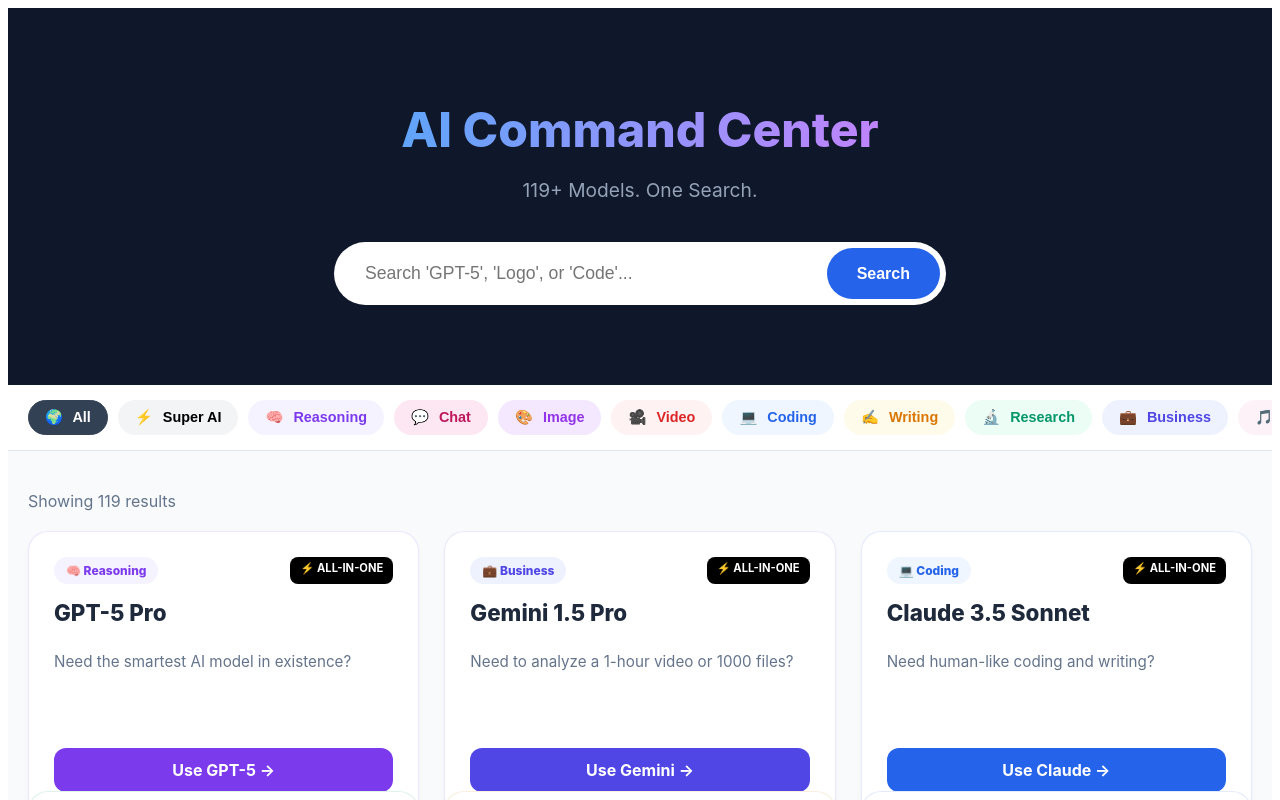
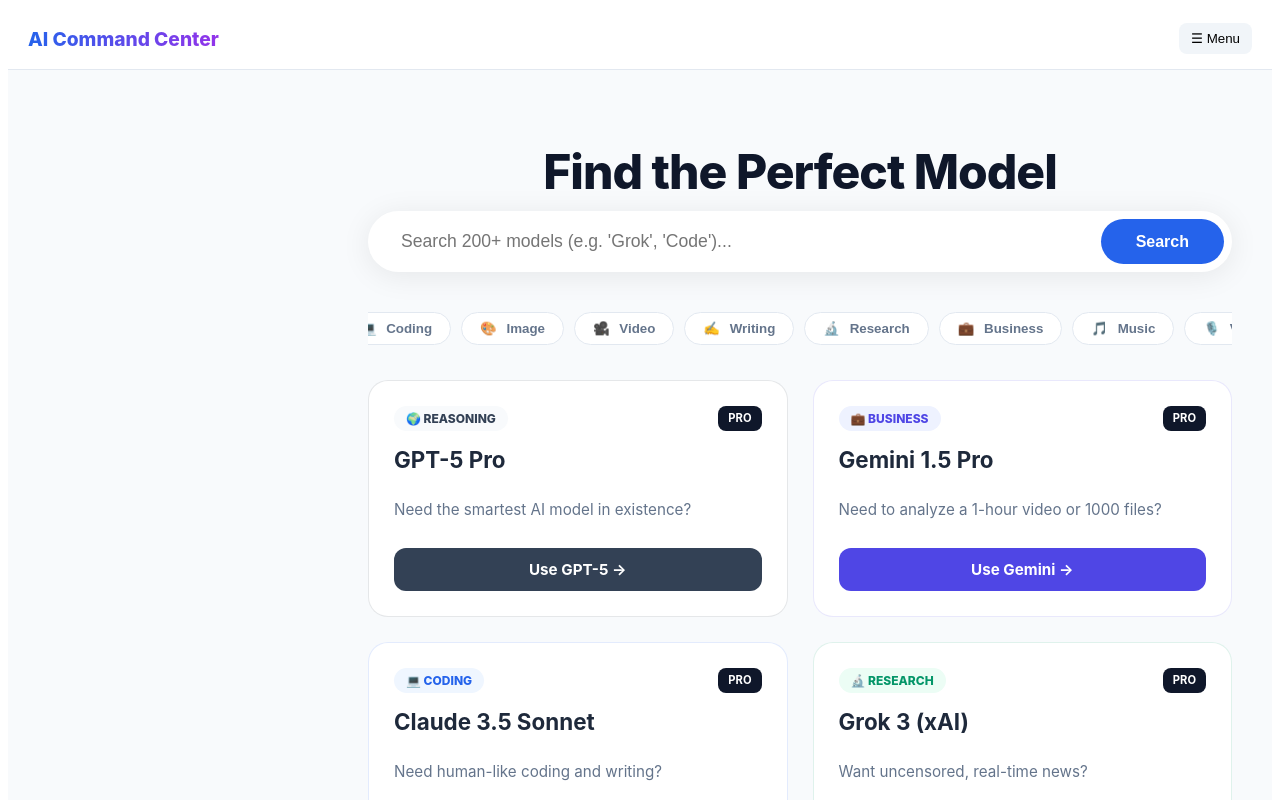
Before and after one commit to pabalevivek/excel-simple, a Next.js app: page / in a window 1280 px wide. Shown: the top 800 px of the page. Built offline with nearby package versions, Linux system fonts and the light colour scheme.

Commit message:
Refactor data loading and enhance UI components
Updated data loading to include sidebar data and adjusted state management. Enhanced the UI with new configurations and improved filtering logic.

```diff
--- a/pages/index.js
+++ b/pages/index.js
@@ -3,186 +3,240 @@
 import Link from 'next/link';
 import { useState, useEffect } from 'react';
 
+// --- DATA LOADING ---
 export async function getStaticProps() {
-  const filePath = path.join(process.cwd(), 'data', 'prompts.json');
-  const fileData = fs.readFileSync(filePath);
-  const tools = JSON.parse(fileData);
-  return { props: { tools } };
+  // Load Main AI Tools (Right Side)
+  const toolsPath = path.join(process.cwd(), 'data', 'prompts.json');
+  const toolsData = fs.readFileSync(toolsPath);
+  const tools = JSON.parse(toolsData);
+
+  // Load Sidebar Data (Left Side)
+  let sidebarData = [];
+  try {
+    const sidebarPath = path.join(process.cwd(), 'data', 'sidebar.json');
+    const sidebarFile = fs.readFileSync(sidebarPath);
+    sidebarData = JSON.parse(sidebarFile);
+  } catch (e) {
+    console.log("Sidebar data missing.");
   }
 
-export default function Home({ tools }) {
-  const [inputValue, setInputValue] = useState('');
-  const [query, setQuery] = useState('');
+  return { props: { tools, sidebarData } };
+}
+
+export default function Home({ tools, sidebarData }) {
+  // --- STATE ---
+  const [mainQuery, setMainQuery] = useState('');
   const [activeCategory, setActiveCategory] = useState('All');
-  const [isFallback, setIsFallback] = useState(false);
+  const [isSidebarOpen, setIsSidebarOpen] = useState(false); // Mobile Menu Toggle
 
-  // --- 1. CONFIGURATION (Added "Super AI" Tab) ---
+  // --- PROMPT OPTIMIZER STATE (Based on PDF Guide) ---
+  const [optInput, setOptInput] = useState('');
+  const [optEffort, setOptEffort] = useState('Medium');
+  const [optOutput, setOptOutput] = useState('');
+  const [isOptimizing, setIsOptimizing] = useState(false);
+
+  // --- CONFIGURATION ---
   const categoryConfig = {
-    'All':        { solid: '#334155', soft: '#f8fafc', icon: '🌍' },
-    'Super AI':   { solid: '#000000', soft: '#f3f4f6', icon: '⚡' }, // NEW TAB
-    'Reasoning':  { solid: '#7c3aed', soft: '#f5f3ff', icon: '🧠' },
-    'Chat':       { solid: '#be185d', soft: '#fce7f3', icon: '💬' },
-    'Image':      { solid: '#9333ea', soft: '#f3e8ff', icon: '🎨' },
-    'Video':      { solid: '#dc2626', soft: '#fef2f2', icon: '🎥' },
-    'Coding':     { solid: '#2563eb', soft: '#eff6ff', icon: '💻' },
-    'Writing':    { solid: '#d97706', soft: '#fffbeb', icon: '✍️' },
-    'Research':   { solid: '#059669', soft: '#ecfdf5', icon: '🔬' },
-    'Business':   { solid: '#4f46e5', soft: '#eef2ff', icon: '💼' },
-    'Music':      { solid: '#db2777', soft: '#fdf2f8', icon: '🎵' },
-    'Voice':      { solid: '#ea580c', soft: '#fff7ed', icon: '🎙️' },
-    '3D':         { solid: '#0891b2', soft: '#ecfeff', icon: '🧊' }
+    'All': { solid: '#334155', soft: '#f8fafc', icon: '🌍' },
+    'Super AI': { solid: '#000000', soft: '#f3f4f6', icon: '⚡' },
+    'Coding': { solid: '#2563eb', soft: '#eff6ff', icon: '💻' },
+    'Image': { solid: '#9333ea', soft: '#f3e8ff', icon: '🎨' },
+    'Video': { solid: '#dc2626', soft: '#fef2f2', icon: '🎥' },
+    'Writing': { solid: '#d97706', soft: '#fffbeb', icon: '✍️' },
+    'Research': { solid: '#059669', soft: '#ecfdf5', icon: '🔬' },
+    'Business': { solid: '#4f46e5', soft: '#eef2ff', icon: '💼' },
+    'Music': { solid: '#db2777', soft: '#fdf2f8', icon: '🎵' },
+    'Voice': { solid: '#ea580c', soft: '#fff7ed', icon: '🎙️' },
+    'Chat': { solid: '#be185d', soft: '#fce7f3', icon: '💬' },
+    '3D': { solid: '#0891b2', soft: '#ecfeff', icon: '🧊' }
   };
 
+  const categories = Object.keys(categoryConfig).map(key => ({ id: key, ...categoryConfig[key] }));
   const getConfig = (cat) => categoryConfig[cat] || categoryConfig['All'];
 
-  // Create the list of tabs
-  const categories = Object.keys(categoryConfig).map(key => ({ id: key, ...categoryConfig[key] }));
+  // --- GPT-5 OPTIMIZER LOGIC (Metaprompting) ---
+  const handleOptimize = () => {
+    if (!optInput) return;
+    setIsOptimizing(true);
 
-  // --- 2. SEARCH LOGIC ---
-  const handleSearch = () => {
-    setQuery(inputValue.toLowerCase().trim());
-    setActiveCategory('All');
+    // Simulating the "Metaprompting" strategy from the PDF (Page 9)
+    setTimeout(() => {
+      let refinedPrompt = `You are an expert AI assistant. `;
+
+      // Structure the task
+      refinedPrompt += `Your task is to: ${optInput}.\n\n`;
+
+      // Apply Reasoning Effort (Page 10 of PDF)
+      if (optEffort === 'High') {
+        refinedPrompt += `[System: reasoning_effort = xhigh]\n`;
+        refinedPrompt += `Plan your response step-by-step. Analyze edge cases before answering.\n`;
+      } else if (optEffort === 'Low') {
+        refinedPrompt += `[System: reasoning_effort = low]\n`;
+        refinedPrompt += `Provide a direct, concise answer without filler.\n`;
+      } else {
+        refinedPrompt += `[System: reasoning_effort = medium]\n`;
+      }
+
+      refinedPrompt += `\nOutput Format:\n1. Brief Summary\n2. Detailed Execution\n3. Code/Examples`;
+
+      setOptOutput(refinedPrompt);
+      setIsOptimizing(false);
+    }, 800);
   };
 
-  const handleKeyDown = (e) => {
-    if (e.key === 'Enter') handleSearch();
+  const copyToClipboard = (text) => {
+    navigator.clipboard.writeText(text);
+    alert("Copied to clipboard!");
   };
 
-  // --- 3. FILTERING LOGIC (Fixed for Tabs) ---
-  let displayTools = tools.filter(tool => {
-    // A. Tab Filter
-    if (activeCategory === 'Super AI') {
-      if (!tool.is_multimodal) return false; // Only show PRO models
-    } else if (activeCategory !== 'All' && tool.category !== activeCategory) {
-      return false;
-    }
-
-    // B. Search Filter
-    if (query) {
-      const toolText = `${tool.title} ${tool.model_name} ${tool.problem} ${tool.category}`.toLowerCase();
-      // Simple keyword match
-      if (toolText.includes(query)) return true;
-      return false;
-    }
+  // --- FILTERING ---
+  const filteredTools = tools.filter(tool => {
+    if (activeCategory === 'Super AI' && !tool.is_multimodal) return false;
+    if (activeCategory !== 'All' && activeCategory !== 'Super AI' && tool.category !== activeCategory) return false;
+    if (mainQuery) return tool.title.toLowerCase().includes(mainQuery.toLowerCase());
     return true;
-  });
-
-  // --- 4. SORTING ---
-  // Always put PRO models at the top
-  displayTools.sort((a, b) => (b.is_multimodal === true) - (a.is_multimodal === true));
-
-  // --- 5. FALLBACK ---
-  useEffect(() => {
-    setIsFallback(query && displayTools.length === 0);
-  }, [query, displayTools.length]);
-
-  const finalTools = (isFallback && query) ? tools.slice(0, 8) : displayTools;
+  }).sort((a, b) => (b.is_multimodal === true) - (a.is_multimodal === true));
 
   return (
-    <div style={{ fontFamily: '"Inter", sans-serif', background: '#f8fafc', minHeight: '100vh', color: '#0f172a' }}>
+    <div style={{ fontFamily: '"Inter", sans-serif', background: '#f8fafc', minHeight: '100vh', display: 'flex', flexDirection: 'column' }}>
 
-      {/* HERO */}
-      <div style={{
-        background: '#0f172a',
-        padding: '60px 20px 80px',
-        textAlign: 'center',
-        color: 'white'
-      }}>
-        <h1 style={{ fontSize: '3rem', fontWeight: '800', marginBottom: '15px' }}>
-          <span style={{ background: 'linear-gradient(to right, #60a5fa, #c084fc)', WebkitBackgroundClip: 'text', WebkitTextFillColor: 'transparent' }}>AI Command Center</span>
-        </h1>
-        <p style={{ color: '#94a3b8', marginBottom: '40px', fontSize: '1.2rem' }}>
-          {tools.length}+ Models. One Search.
-        </p>
+      <style jsx global>{`
+        * { box-sizing: border-box; }
+        ::-webkit-scrollbar { width: 6px; }
+        ::-webkit-scrollbar-thumb { background: #cbd5e1; border-radius: 3px; }
+        .sidebar-desktop { width: 320px; background: white; border-right: 1px solid #e2e8f0; display: flex; flexDirection: column; height: 100vh; position: fixed; left: 0; top: 0; zIndex: 90; }
+        .tool-card:hover { transform: translateY(-3px); box-shadow: 0 10px 20px -5px rgba(0,0,0,0.1); }
+        .opt-btn:hover { filter: brightness(1.1); }
+      `}</style>
 
-        <div style={{ display: 'flex', maxWidth: '600px', margin: '0 auto', background: 'white', borderRadius: '50px', padding: '6px' }}>
-          <input
-            type="text"
-            placeholder="Search 'GPT-5', 'Logo', or 'Code'..."
-            value={inputValue}
-            onChange={(e) => setInputValue(e.target.value)}
-            onKeyDown={handleKeyDown}
+      {/* MOBILE HEADER */}
+      <div style={{ padding: '15px 20px', background: 'white', borderBottom: '1px solid #e2e8f0', display: 'flex', justifyContent: 'space-between', alignItems: 'center', position: 'sticky', top: 0, zIndex: 100, display: isSidebarOpen ? 'none' : 'flex', '@media(min-width: 768px)': { display: 'none' } }}>
+        <span style={{ fontWeight: '800', fontSize: '1.2rem', background: 'linear-gradient(to right, #2563eb, #9333ea)', WebkitBackgroundClip: 'text', WebkitTextFillColor: 'transparent' }}>AI Command Center</span>
+        <button onClick={() => setIsSidebarOpen(true)} style={{ background: '#f1f5f9', border: 'none', padding: '8px 12px', borderRadius: '8px' }}>☰ Menu</button>
+      </div>
+
+      <div style={{ display: 'flex' }}>
+
+        {/* --- LEFT SIDEBAR --- */}
+        <aside className="sidebar-desktop" style={{ display: isSidebarOpen ? 'flex' : 'none', '@media(min-width: 768px)': { display: 'flex' } }}>
+
+          {/* 1. OPTIMIZER WIDGET (Top of Sidebar) */}
+          <div style={{ padding: '20px', background: 'linear-gradient(135deg, #0f172a, #1e293b)', color: 'white' }}>
+            <h3 style={{ margin: '0 0 10px', fontSize: '0.9rem', display: 'flex', alignItems: 'center', gap: '6px' }}>
+              ✨ GPT-5 Optimizer
+            </h3>
+
+            {!optOutput ? (
+              <>
+                <textarea
+                  placeholder="Task (e.g. 'Write a snake game')..."
+                  value={optInput}
+                  onChange={(e) => setOptInput(e.target.value)}
+                  style={{ width: '100%', padding: '10px', borderRadius: '8px', border: 'none', fontSize: '0.85rem', marginBottom: '10px', height: '70px', fontFamily: 'inherit' }}
+                />
+
+                <div style={{ display: 'flex', gap: '5px', marginBottom: '10px' }}>
+                  {['Low', 'Medium', 'High'].map(level => (
+                    <button
+                      key={level}
+                      onClick={() => setOptEffort(level)}
                       style={{
-              flex: 1, padding: '15px 25px', borderRadius: '50px', border: 'none',
-              fontSize: '1.1rem', outline: 'none', color: '#0f172a'
-            }}
-          />
-          <button
-            onClick={handleSearch}
-            style={{
-              background: '#2563eb', color: 'white', border: 'none', padding: '12px 30px',
-              borderRadius: '40px', fontSize: '1rem', fontWeight: '700', cursor: 'pointer'
+                        flex: 1, padding: '6px', borderRadius: '4px', border: '1px solid rgba(255,255,255,0.2)',
+                        background: optEffort === level ? 'white' : 'transparent',
+                        color: optEffort === level ? 'black' : 'white', fontSize: '0.7rem', cursor: 'pointer', fontWeight: '600'
                       }}
                     >
-            Search
+                      {level}
                     </button>
+                  ))}
+                </div>
+
+                <button
+                  onClick={handleOptimize}
+                  className="opt-btn"
+                  style={{ width: '100%', padding: '10px', background: '#3b82f6', color: 'white', border: 'none', borderRadius: '6px', fontWeight: 'bold', cursor: 'pointer', fontSize: '0.9rem' }}
+                >
+                  {isOptimizing ? 'Optimizing...' : 'Generate Prompt'}
+                </button>
+              </>
+            ) : (
+              <div style={{ background: 'rgba(255,255,255,0.1)', padding: '10px', borderRadius: '8px' }}>
+                <p style={{ fontSize: '0.7rem', margin: '0 0 5px', color: '#94a3b8', textTransform: 'uppercase', fontWeight: 'bold' }}>Optimized Output:</p>
+                <div style={{ fontSize: '0.8rem', maxHeight: '120px', overflowY: 'auto', whiteSpace: 'pre-wrap', marginBottom: '10px', lineHeight: '1.4' }}>
+                  {optOutput}
+                </div>
+                <div style={{ display: 'flex', gap: '5px' }}>
+                  <button onClick={() => copyToClipboard(optOutput)} style={{ flex: 1, padding: '6px', background: '#10b981', border: 'none', borderRadius: '4px', color: 'white', cursor: 'pointer', fontWeight: 'bold' }}>Copy</button>
+                  <button onClick={() => { setOptOutput(''); setOptInput(''); }} style={{ flex: 1, padding: '6px', background: '#475569', border: 'none', borderRadius: '4px', color: 'white', cursor: 'pointer', fontWeight: 'bold' }}>New</button>
+                </div>
+              </div>
+            )}
+          </div>
+
+          {/* 2. PROMPT LIBRARY (Scrollable List) */}
+          <div style={{ flex: 1, overflowY: 'auto', padding: '10px' }}>
+            <div style={{ fontSize: '0.75rem', fontWeight: '800', color: '#94a3b8', marginBottom: '10px', paddingLeft: '10px', letterSpacing: '0.5px' }}>LIBRARY</div>
+            {sidebarData && sidebarData.map((group, idx) => (
+              <details key={idx} open style={{ marginBottom: '10px' }}>
+                <summary style={{ padding: '8px 10px', cursor: 'pointer', fontWeight: '700', fontSize: '0.85rem', color: '#334155', listStyle: 'none', display: 'flex', alignItems: 'center', justifyContent: 'space-between' }}>
+                  {group.category} <span style={{ fontSize: '0.8rem', color: '#cbd5e1' }}>▼</span>
+                </summary>
+                {group.items.map((item, i) => (
+                  <div key={i} onClick={() => item.type === 'prompt' ? copyToClipboard(item.content) : window.open(item.link)}
+                    style={{ padding: '8px 10px 8px 20px', fontSize: '0.85rem', color: '#64748b', cursor: 'pointer', borderLeft: '2px solid transparent', transition: 'all 0.1s' }}
+                    onMouseOver={(e) => { e.currentTarget.style.background = '#f1f5f9'; e.currentTarget.style.color = '#2563eb'; e.currentTarget.style.borderLeft = '2px solid #2563eb'; }}
+                    onMouseOut={(e) => { e.currentTarget.style.background = 'transparent'; e.currentTarget.style.color = '#64748b'; e.currentTarget.style.borderLeft = '2px solid transparent'; }}
+                  >
+                    {item.type === 'gpt' ? '🤖' : '📝'} {item.label}
+                  </div>
+                ))}
+              </details>
+            ))}
+          </div>
+        </aside>
+
+        {/* --- MAIN CONTENT (RIGHT) --- */}
+        <main style={{ flex: 1, marginLeft: '320px', padding: '40px', height: '100vh', overflowY: 'auto', width: 'calc(100% - 320px)' }}>
+
+          {/* SEARCH HEADER */}
+          <div style={{ maxWidth: '900px', margin: '0 auto 40px', textAlign: 'center' }}>
+            <h1 style={{ fontSize: '3rem', fontWeight: '800', color: '#0f172a', marginBottom: '10px', letterSpacing: '-1px' }}>Find the Perfect Model</h1>
+            <div style={{ display: 'flex', background: 'white', padding: '8px', borderRadius: '50px', boxShadow: '0 4px 30px rgba(0,0,0,0.08)' }}>
+              <input type="text" placeholder="Search 200+ models (e.g. 'Grok', 'Code')..." value={mainQuery} onChange={(e) => setMainQuery(e.target.value)} style={{ flex: 1, padding: '12px 25px', borderRadius: '50px', border: 'none', outline: 'none', fontSize: '1.1rem' }} />
+              <button style={{ background: '#2563eb', color: 'white', border: 'none', padding: '12px 35px', borderRadius: '40px', fontWeight: 'bold', fontSize: '1rem', cursor: 'pointer' }}>Search</button>
             </div>
           </div>
 
-      {/* CATEGORY TABS */}
-      <div style={{ background: 'white', borderBottom: '1px solid #e2e8f0', position: 'sticky', top: 0, zIndex: 50, padding: '15px 0' }}>
-        <div style={{ display: 'flex', gap: '10px', overflowX: 'auto', padding: '0 20px', justifyContent: 'flex-start' }}>
+          {/* TABS */}
+          <div style={{ display: 'flex', gap: '10px', overflowX: 'auto', paddingBottom: '15px', marginBottom: '20px', justifyContent: 'center' }}>
             {categories.map(cat => (
-            <button
-              key={cat.id}
-              onClick={() => { setActiveCategory(cat.id); setQuery(''); setInputValue(''); }}
-              style={{
-                padding: '8px 16px', borderRadius: '20px', border: 'none', cursor: 'pointer',
-                background: activeCategory === cat.id ? cat.solid : cat.soft,
-                color: activeCategory === cat.id ? 'white' : cat.solid,
-                fontWeight: '700', fontSize: '0.9rem', whiteSpace: 'nowrap',
-                border: `1px solid ${activeCategory === cat.id ? cat.solid : 'transparent'}`
-              }}
-            >
+              <button key={cat.id} onClick={() => setActiveCategory(cat.id)}
+                style={{ padding: '8px 18px', borderRadius: '20px', border: '1px solid #e2e8f0', background: activeCategory === cat.id ? cat.solid : 'white', color: activeCategory === cat.id ? 'white' : '#64748b', fontWeight: '700', cursor: 'pointer', whiteSpace: 'nowrap', transition: 'all 0.2s' }}>
                 <span style={{ marginRight: '6px' }}>{cat.icon}</span> {cat.id}
               </button>
             ))}
           </div>
-      </div>
 
-      {/* RESULTS */}
-      <div style={{ maxWidth: '1280px', margin: '40px auto', padding: '0 20px' }}>
-        <p style={{ marginBottom: '20px', color: '#64748b' }}>
-          Showing {finalTools.length} results
-        </p>
-
-        <div style={{ display: 'grid', gridTemplateColumns: 'repeat(auto-fill, minmax(320px, 1fr))', gap: '25px' }}>
-          {finalTools.map((item) => {
+          {/* GRID */}
+          <div style={{ display: 'grid', gridTemplateColumns: 'repeat(auto-fill, minmax(300px, 1fr))', gap: '25px' }}>
+            {filteredTools.map((item) => {
               const theme = getConfig(item.category);
               return (
                 <Link href={`/formula/${item.slug}`} key={item.slug} style={{ textDecoration: 'none' }}>
-                <div style={{
-                  borderRadius: '20px', background: 'white', height: '100%',
-                  border: `1px solid ${theme.solid}20`, padding: '25px',
-                  display: 'flex', flexDirection: 'column', position: 'relative',
-                  boxShadow: '0 4px 6px -1px rgba(0,0,0,0.05)'
-                }}>
-
-                  {/* HEADER */}
+                  <div className="tool-card" style={{ background: 'white', borderRadius: '20px', padding: '25px', border: `1px solid ${theme.solid}20`, height: '100%', display: 'flex', flexDirection: 'column', transition: 'all 0.2s' }}>
                     <div style={{ display: 'flex', justifyContent: 'space-between', marginBottom: '15px' }}>
-                    <div style={{ background: theme.soft, color: theme.solid, padding: '6px 12px', borderRadius: '30px', fontSize: '0.75rem', fontWeight: '800' }}>
-                      {theme.icon} {item.category}
+                      <span style={{ fontSize: '0.75rem', fontWeight: '800', color: theme.solid, background: theme.soft, padding: '5px 12px', borderRadius: '20px', textTransform: 'uppercase' }}>{theme.icon} {item.category}</span>
+                      {item.is_multimodal && <span style={{ fontSize: '0.7rem', background: '#0f172a', color: 'white', padding: '5px 10px', borderRadius: '8px', fontWeight: 'bold' }}>PRO</span>}
                     </div>
-
-                    {/* THE PRO BADGE */}
-                    {item.is_multimodal && (
-                      <div style={{ background: 'black', color: 'white', padding: '4px 10px', borderRadius: '8px', fontSize: '0.7rem', fontWeight: 'bold' }}>
-                        ⚡ ALL-IN-ONE
-                      </div>
-                    )}
-                  </div>
-
-                  <h3 style={{ fontSize: '1.4rem', margin: '0 0 10px', color: '#1e293b', fontWeight: '800' }}>{item.title}</h3>
-                  <p style={{ color: '#64748b', fontSize: '0.95rem', marginBottom: '25px', flex: 1 }}>{item.problem}</p>
-
-                  <div style={{ background: theme.solid, color: 'white', padding: '12px', borderRadius: '12px', textAlign: 'center', fontWeight: 'bold' }}>
-                    Use {item.model_name} →
-                  </div>
+                    <h3 style={{ margin: '0 0 10px', fontSize: '1.4rem', fontWeight: '700', color: '#1e293b' }}>{item.title}</h3>
+                    <p style={{ color: '#64748b', fontSize: '0.95rem', marginBottom: '25px', flex: 1, lineHeight: '1.6' }}>{item.problem}</p>
+                    <div style={{ background: theme.solid, color: 'white', textAlign: 'center', padding: '12px', borderRadius: '12px', fontWeight: '700', fontSize: '0.95rem' }}>Use {item.model_name} →</div>
                   </div>
                 </Link>
               );
             })}
           </div>
+        </main>
       </div>
     </div>
   );
```
Lines whose indentation alone changed are shown as unchanged.
